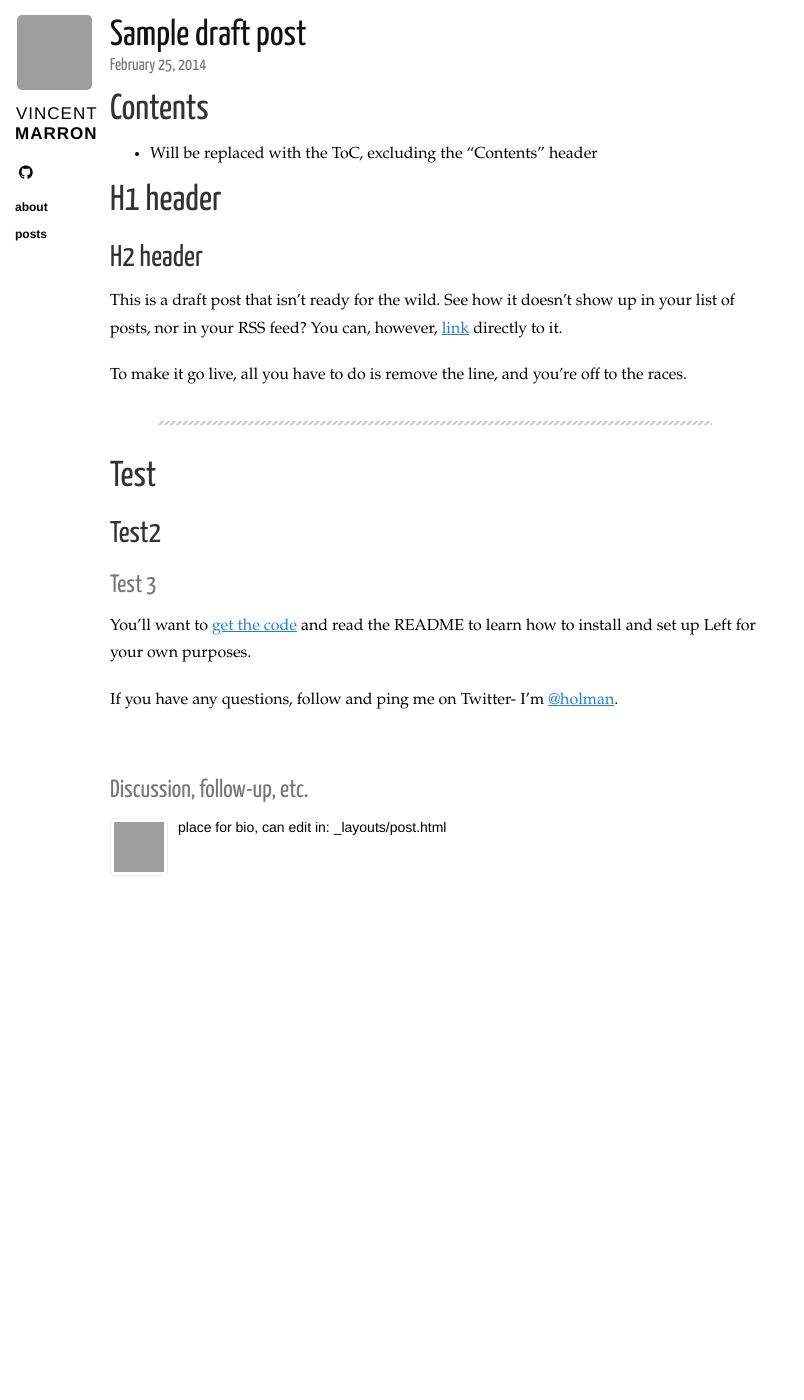
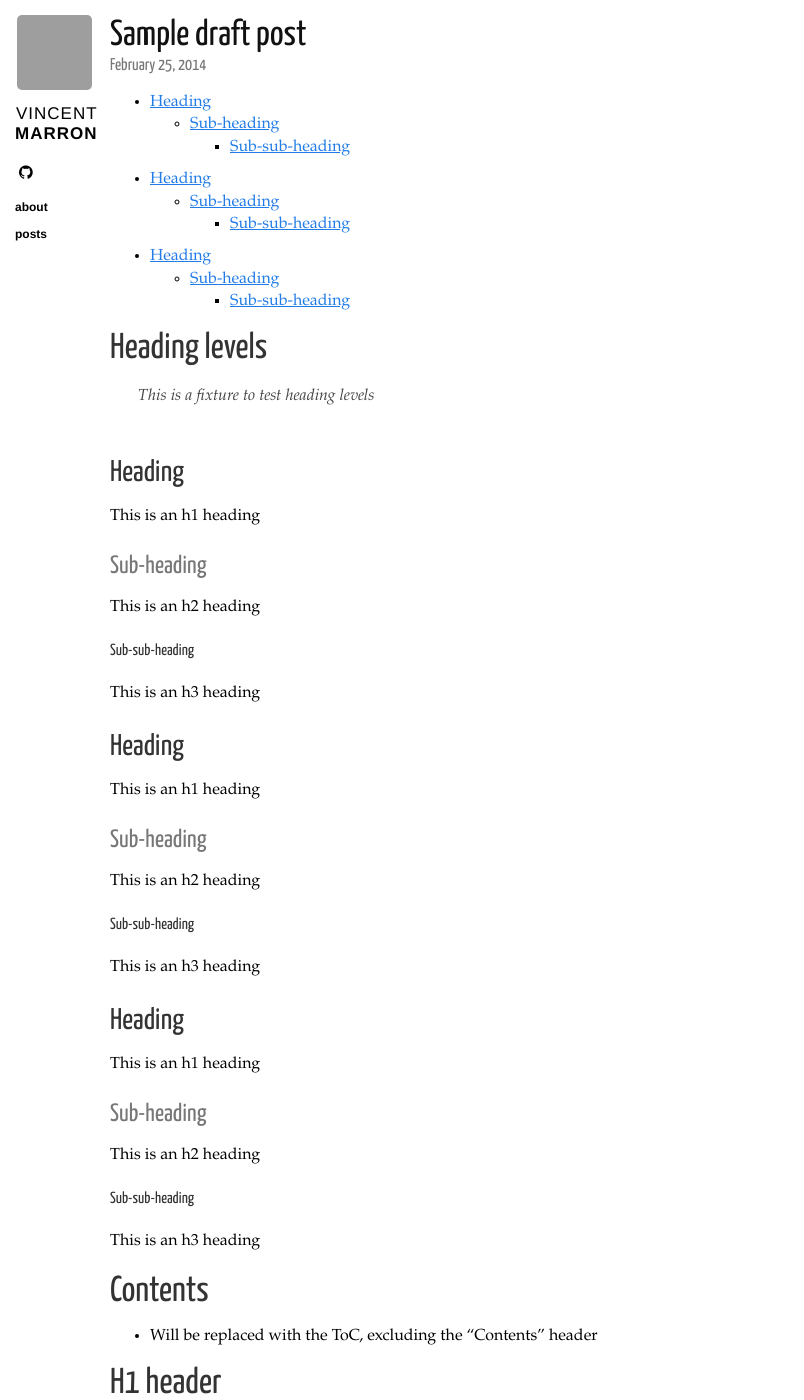
Before and after one commit to VinceMarron/vincemarron.github.io, a Jekyll site: the page built from _posts/2014-02-25-draft.markdown, in a window 1280 px wide and 1400 px high. Shown: the whole window, without its empty margins (0-804 px from the left). Built offline with Jekyll 4.4.1, drawn with Linux system fonts in a browser that asks for light colours; nearby versions of some CDN libraries; grey boxes are pictures that could not be loaded.

Commit message:
Update 2014-02-25-draft.markdown

```diff
--- a/_posts/2014-02-25-draft.markdown
+++ b/_posts/2014-02-25-draft.markdown
@@ -3,6 +3,60 @@ layout: post
 title: Sample draft post
 category: posts
 ---
+
+- [Heading](#heading)
+  * [Sub-heading](#sub-heading)
+    + [Sub-sub-heading](#sub-sub-heading)
+- [Heading](#heading-1)
+  * [Sub-heading](#sub-heading-1)
+    + [Sub-sub-heading](#sub-sub-heading-1)
+- [Heading](#heading-2)
+  * [Sub-heading](#sub-heading-2)
+    + [Sub-sub-heading](#sub-sub-heading-2)
+
+
+# Heading levels
+
+> This is a fixture to test heading levels
+
+<!-- toc -->
+
+## Heading
+
+This is an h1 heading
+
+### Sub-heading
+
+This is an h2 heading
+
+#### Sub-sub-heading
+
+This is an h3 heading
+
+## Heading
+
+This is an h1 heading
+
+### Sub-heading
+
+This is an h2 heading
+
+#### Sub-sub-heading
+
+This is an h3 heading
+
+## Heading
+
+This is an h1 heading
+
+### Sub-heading
+
+This is an h2 heading
+
+#### Sub-sub-heading
+
+This is an h3 heading
+
 
 {::options auto_ids="true" /}
 
```
